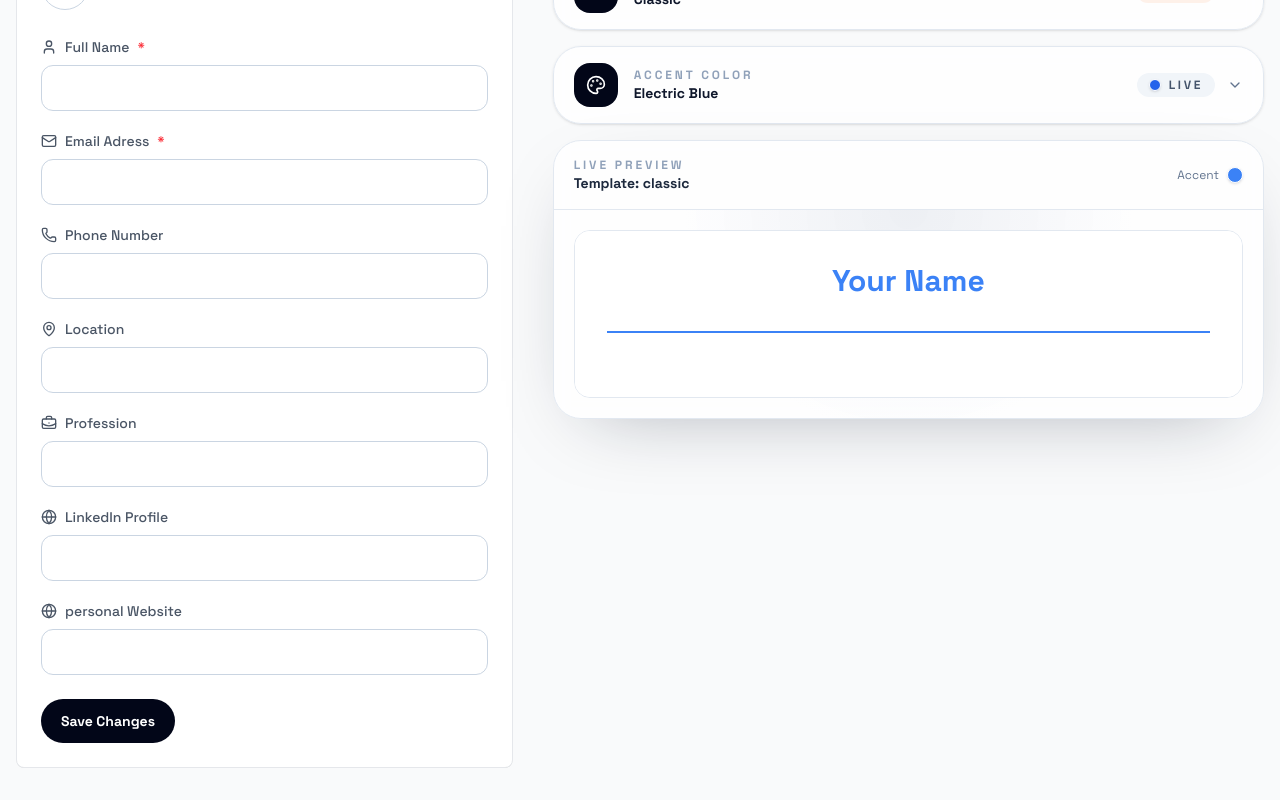
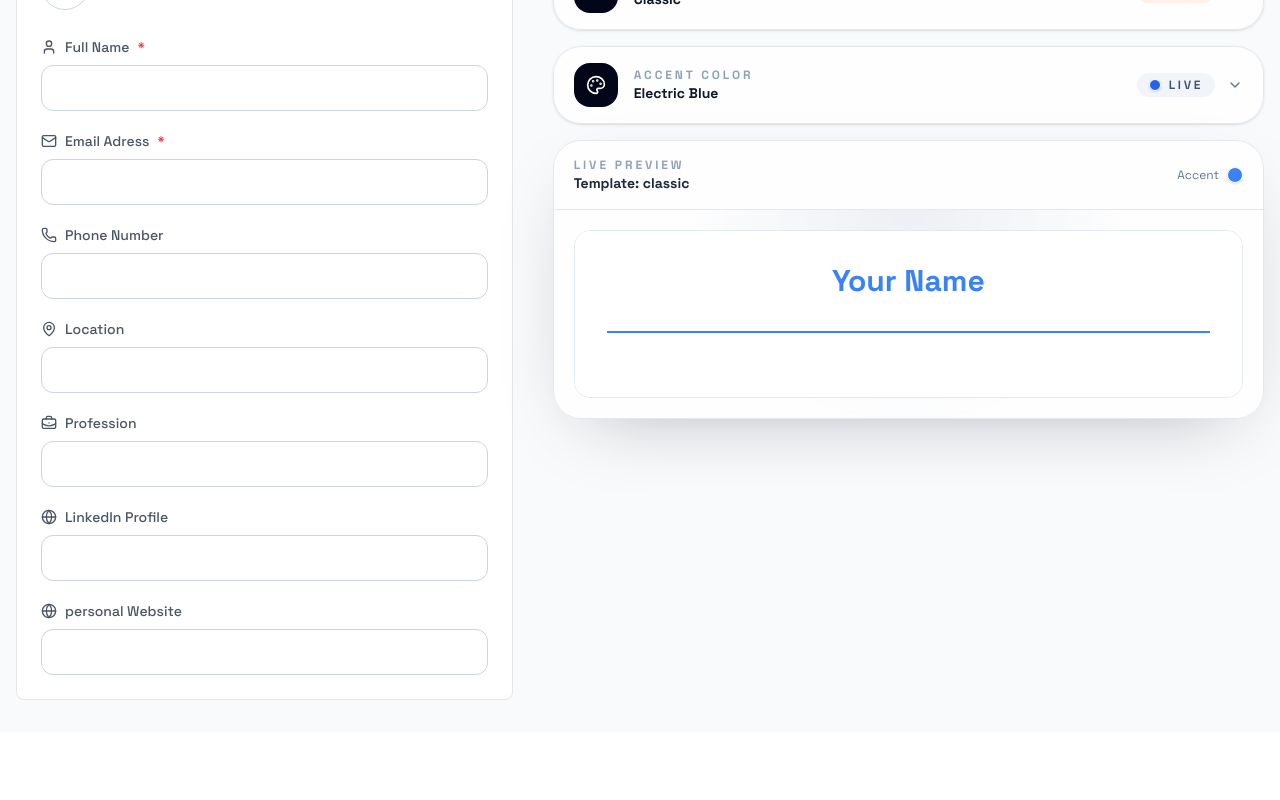
Before and after one commit to adil-aad/propel-resume-builder, a React (Vite) app in the folder client/: page /app/builder/1 in a window 1280 px wide. Shown: the part 339-1139 px from the top of the page. After the commit the page ends 1071 px from the top, so only its background shows below. Built offline with nearby package versions, Linux system fonts and the light colour scheme.

Commit message:
Remove redundant "Save Changes" button from multiple forms

```diff
--- a/client/src/components/EducaitonForm.jsx
+++ b/client/src/components/EducaitonForm.jsx
@@ -142,12 +142,6 @@ const EducaitonForm = ({ data, onChange }) => {
         Add Education
       </button>
 
-      <button
-        type='button'
-        className='mt-4 inline-flex items-center gap-2 rounded-full border border-slate-200 bg-white px-5 py-3 text-sm font-semibold text-slate-700 transition hover:border-slate-300 hover:bg-slate-50'
-      >
-        Save Changes
-      </button>
     </div>
   )
 }
--- a/client/src/components/ExperienceForm.jsx
+++ b/client/src/components/ExperienceForm.jsx
@@ -174,12 +174,6 @@ const ExperienceForm = ({ data, onChange }) => {
         Add Experience
       </button>
 
-      <button
-        type='button'
-        className='mt-4 inline-flex items-center gap-2 rounded-full border border-slate-200 bg-white px-5 py-3 text-sm font-semibold text-slate-700 transition hover:border-slate-300 hover:bg-slate-50'
-      >
-        Save Changes
-      </button>
     </div>
   )
 }
--- a/client/src/components/PersonalInfo.jsx
+++ b/client/src/components/PersonalInfo.jsx
@@ -74,13 +74,6 @@ const PersonalInfo = ({data, onChange, removeBackground, setRemoveBackground}) =
             )
         })}
 
-        <button
-            type='button'
-            className='mt-6 inline-flex items-center gap-2 rounded-full bg-slate-950 px-5 py-3 text-sm font-semibold text-white transition hover:bg-slate-800'
-        >
-            Save Changes
-        </button>
-
     </div>
   )
 }
--- a/client/src/components/ProffesionalSummary.jsx
+++ b/client/src/components/ProffesionalSummary.jsx
@@ -70,12 +70,6 @@ const ProffesionalSummary = ({ data, onChange }) => {
         />
       </div>
 
-      <button
-        type='button'
-        className='mt-6 inline-flex items-center gap-2 rounded-full bg-slate-950 px-5 py-3 text-sm font-semibold text-white transition hover:bg-slate-800'
-      >
-        Save Changes
-      </button>
     </div>
   )
 }
--- a/client/src/components/ProjectForm.jsx
+++ b/client/src/components/ProjectForm.jsx
@@ -119,12 +119,6 @@ const ProjectForm = ({ data, onChange }) => {
         Add Project
       </button>
 
-      <button
-        type='button'
-        className='mt-4 inline-flex items-center gap-2 rounded-full border border-slate-200 bg-white px-5 py-3 text-sm font-semibold text-slate-700 transition hover:border-slate-300 hover:bg-slate-50'
-      >
-        Save Changes
-      </button>
     </div>
   )
 }
```
